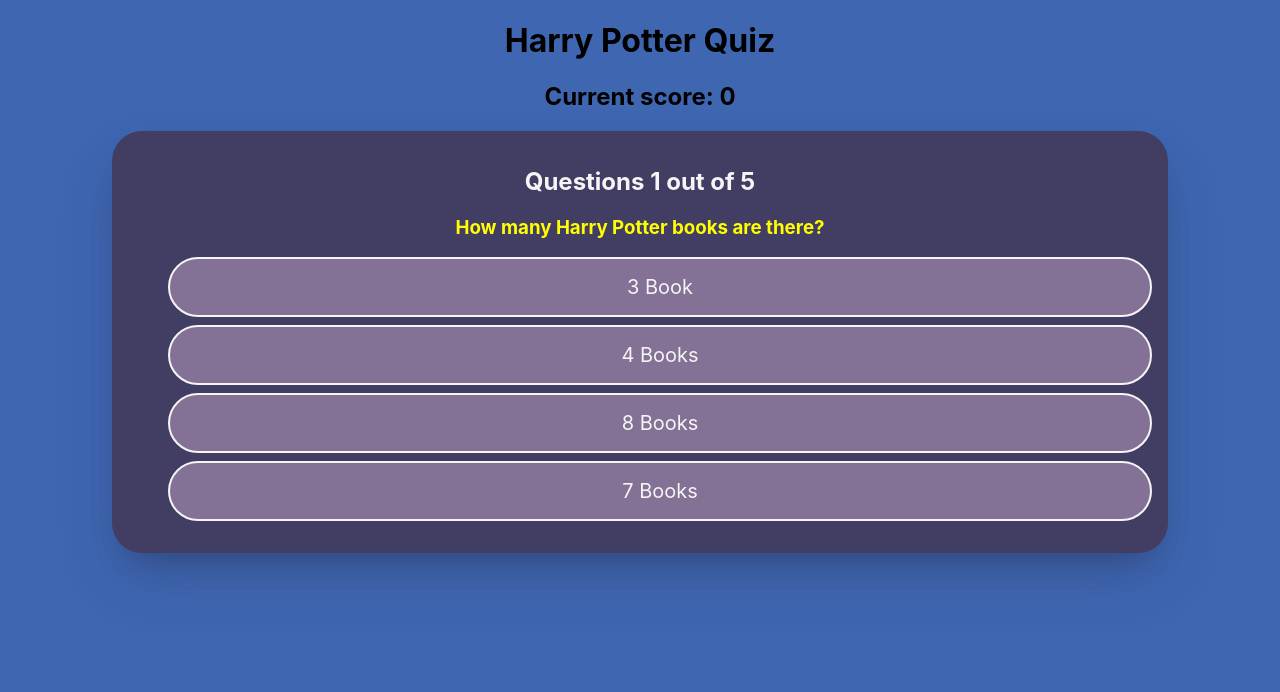
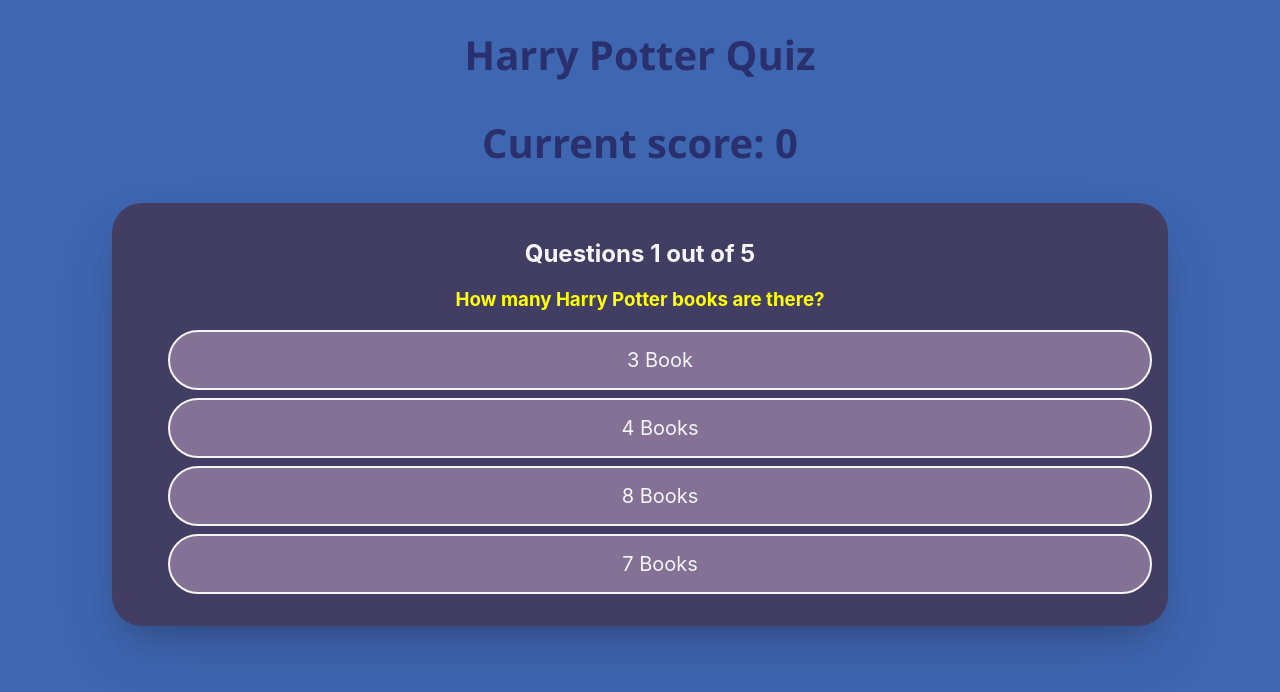
Before and after one commit to kianaa81/WebApp, a React (Create React App) app: page / in a window 1280 px wide. Shown: the top 692 px of the page. Built offline with nearby package versions, Linux system fonts and the light colour scheme.

Commit message:
Updated the style

```diff
--- a/src/App.css
+++ b/src/App.css
@@ -58,3 +58,9 @@
   font-size: 16px;
   border-radius: 24px;
 }
+
+.titleName {
+  color: rgb(41, 48, 109);
+  font-size: 2.5em;
+  font-family:'Segoe UI', Tahoma, Geneva, Verdana, sans-serif;
+}
--- a/src/App.js
+++ b/src/App.js
@@ -74,13 +74,12 @@
 
   return (
     <div className="App">
-      <h1>Harry Potter Quiz</h1>
-      <h2>Current score: {score}</h2>
+      <h1 className='titleName'>Harry Potter Quiz</h1>
+      <h2 className='titleName'>Current score: {score}</h2>
 
       {showFinalResults ? (
               <div className='results'>
               <h1>Final Results</h1>
-              <h2>3 out of 5 correct</h2>
 
               <button onClick={() => playAgain()}>Play Again</button>
           </div>
```
